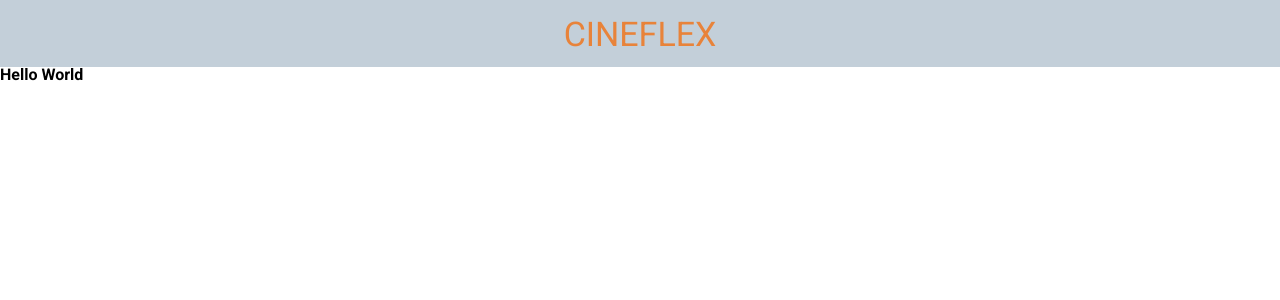
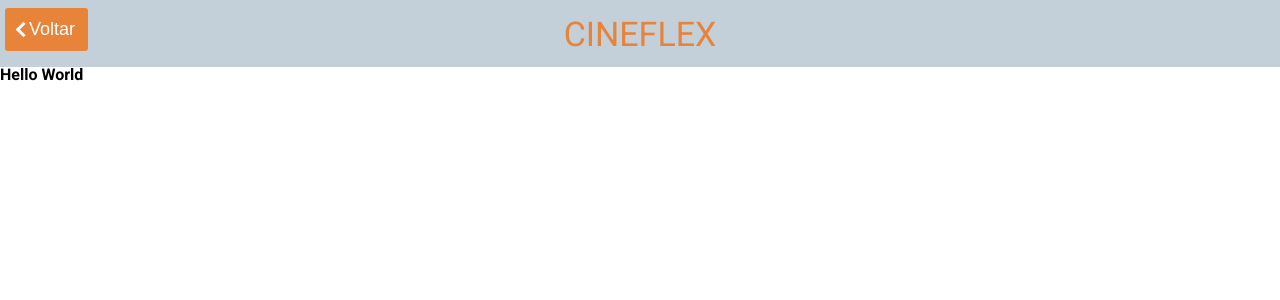
Before and after one commit to ptrkc/cineflex-react, a React (Create React App) app: page /sucesso in a window 1280 px wide. Shown: the top 300 px of the page. Built offline with nearby package versions, Linux system fonts and the light colour scheme.

Commit message:
Added functional BackButton

```diff
--- a/src/components/App.js
+++ b/src/components/App.js
@@ -1,5 +1,5 @@
 import { useState } from "react";
-import { BrowserRouter, Switch, Route } from "react-router-dom";
+import { BrowserRouter, Switch, Route, useHistory } from "react-router-dom";
 import Header from "./Header";
 import Movies from "./Movies";
 import DateAndTime from "./DateAndTime";
@@ -13,6 +13,10 @@ export default function App() {
     const [footerData, setFooterData] = useState({
         infoLoaded: false,
     });
+    const [ticketsToBuy, setTicketsToBuy] = useState({
+        ids: [], // 1,2,3
+        compradores: [], // { idAssento: 1, nome: "Fulano", cpf: "12345678900" },
+    });
 
     return (
         <BrowserRouter>
@@ -21,13 +25,13 @@ export default function App() {
             <Header />
             <Switch>
                 <Route path="/" exact>
-                    <Movies footer={[footerData, setFooterData]} />
+                    <Movies states={[footerData, setFooterData]} />
                 </Route>
                 <Route path="/sessoes/:idMovie">
-                    <DateAndTime footer={[footerData, setFooterData]} />
+                    <DateAndTime states={[footerData, setFooterData]} />
                 </Route>
                 <Route path="/assentos/:idShowtime">
-                    <Seats footer={[footerData, setFooterData]} />
+                    <Seats states={[footerData, setFooterData]} />
                 </Route>
                 <Route path="/sucesso">
                     <Success />
--- a/src/components/DateAndTime.js
+++ b/src/components/DateAndTime.js
@@ -8,7 +8,7 @@ import Spinner from "./Spinner";
 export default function DateAndTime(props) {
     const { idMovie } = useParams();
     const [allShowtimes, setAllShowtimes] = useState([]);
-    const [footerData, setFooterData] = props.footer;
+    const [footerData, setFooterData] = props.states;
 
     useEffect(() => {
         const showtimesRequest = axios.get(
--- a/src/components/Header.js
+++ b/src/components/Header.js
@@ -1,7 +1,27 @@
+import { useHistory, useLocation } from "react-router";
 import styled from "styled-components";
+import Button from "./Button";
 
-export default function Header() {
-    return <StyledHeader>CINEFLEX</StyledHeader>;
+export default function Header(props) {
+    const history = useHistory();
+    const location = useLocation();
+    console.log(location.pathname);
+
+    function BackButton() {
+        return (
+            <Button size="small" onClick={() => history.goBack()}>
+                <BackArrow />
+                Voltar
+            </Button>
+        );
+    }
+
+    return (
+        <StyledHeader>
+            {location.pathname !== "/" ? <BackButton /> : null}
+            CINEFLEX
+        </StyledHeader>
+    );
 }
 
 const StyledHeader = styled.div`
@@ -17,4 +37,17 @@ const StyledHeader = styled.div`
     color: #e8833a;
     font-size: 34px;
     z-index: 1;
+    button {
+        position: absolute;
+        left: 5px;
+    }
 `;
+
+const BackArrow = styled.div`
+    border: solid #ffffff;
+    border-width: 0 3px 3px 0;
+    display: inline-block;
+    padding: 4px;
+    transform: rotate(135deg);
+    -webkit-transform: rotate(135deg);
+`;
--- a/src/components/Movies.js
+++ b/src/components/Movies.js
@@ -6,7 +6,7 @@ import Spinner from "./Spinner";
 
 export default function Movies(props) {
     const [movies, setMovies] = useState([]);
-    const [footerData, setFooterData] = props.footer;
+    const [footerData, setFooterData] = props.states;
 
     useEffect(() => {
         const moviesRequest = axios.get(
--- a/src/components/Seats.js
+++ b/src/components/Seats.js
@@ -12,7 +12,7 @@ export default function Seats(props) {
     const [allSeats, setAllSeats] = useState([]);
     const [bookRequest, setBookRequest] = useState([]);
     const [personalInfo, setPersonalInfo] = useState({ name: "", cpf: "" });
-    const [footerData, setFooterData] = props.footer;
+    const [footerData, setFooterData] = props.states;
 
     useEffect(() => {
         const seatsRequest = axios.get(
```
